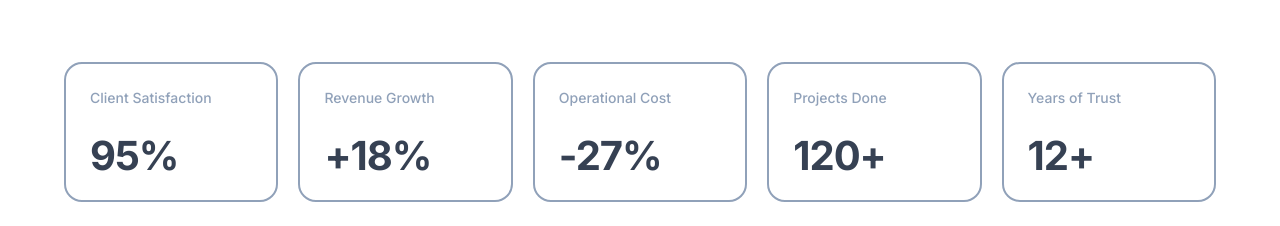
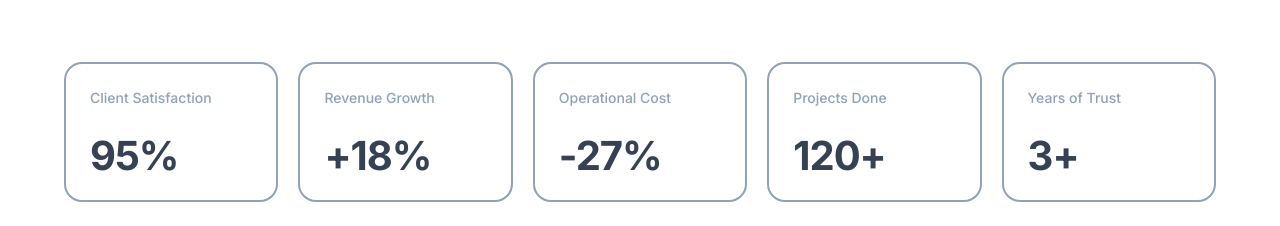
Before and after one commit to zeeshaanbilal/zainab-jamshed, a Next.js app: page /en in a window 1280 px wide. Shown: the part 3900-4126 px from the top of the page. Built offline with nearby package versions, Linux system fonts and the light colour scheme; a web font is replaced by a local one.

Commit message:
Update Years of Trust from 12+ to 3+

```diff
--- a/src/app/[lang]/page.tsx
+++ b/src/app/[lang]/page.tsx
@@ -323,7 +323,7 @@ export default async function Home({ params }: { params: { lang: string } | Prom
             {/* Card 5 */}
             <div className="flex flex-col items-start justify-between border-2 border-slate-400 rounded-[18px] py-6 px-6 bg-white hover:shadow-md transition-shadow min-h-[140px]">
               <p className="text-slate-400 text-[13px] md:text-sm font-medium animate-slide-down">{dict.whyChooseUs.stat5}</p>
-              <h3 className="text-[#364153] font-bold text-[36px] md:text-[40px] leading-none tracking-tight animate-slide-up" style={{ animationDelay: '0.2s' }}>12+</h3>
+              <h3 className="text-[#364153] font-bold text-[36px] md:text-[40px] leading-none tracking-tight animate-slide-up" style={{ animationDelay: '0.2s' }}>3+</h3>
             </div>
           </div>
         </div>
```
